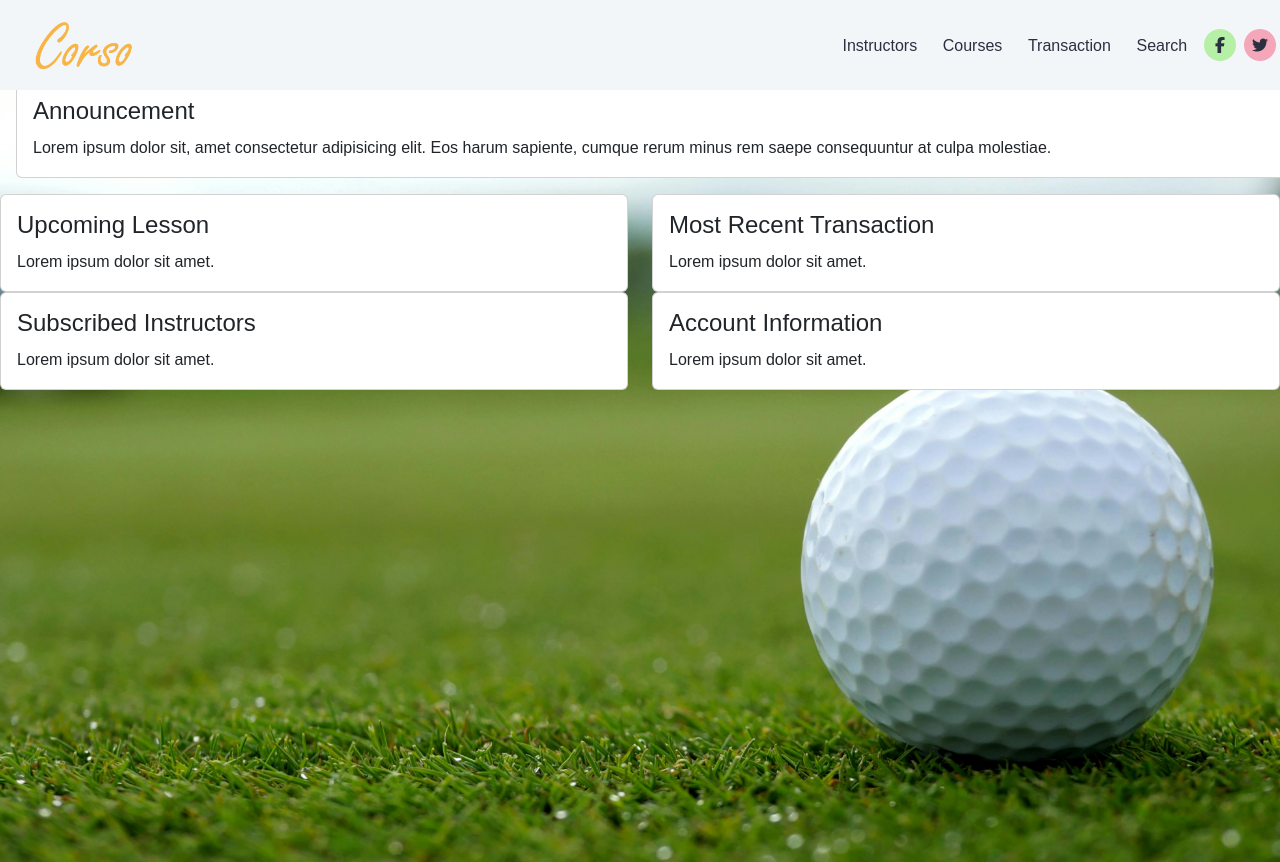
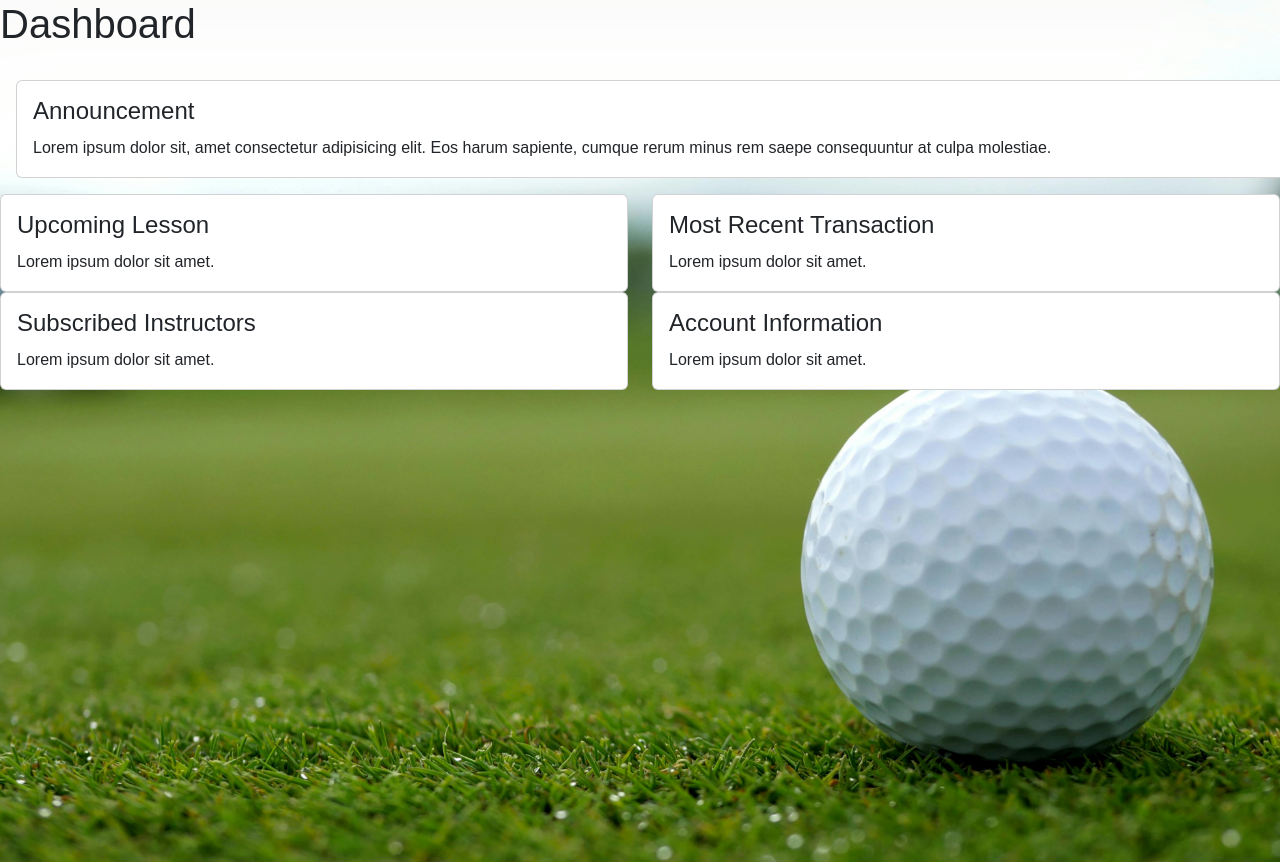
Before and after one commit to kuanhc96/freelance-login-frontend, a Vue app: page /dashboard in a window 1280 px wide. Shown: the top 862 px of the page. Built offline with nearby package versions, Linux system fonts and the light colour scheme.

Commit message:
hide header when not logged in

```diff
--- a/src/components/layout/TheHeader.vue
+++ b/src/components/layout/TheHeader.vue
@@ -1,6 +1,8 @@
 <template>
 <header>
-    <div class="navbar navbar-expand-lg navbar-dark bg-light fixed-top">
+    <div class="navbar navbar-expand-lg navbar-dark bg-light fixed-top"
+         v-if="isLoggedIn"
+    >
       <div class="container">
         <router-link to="/" class="navbar-brand">
           <img src="@/assets/images/logo.png" alt="Logo" id="logo-img" width="150"/>
@@ -46,5 +48,15 @@
 </header>
 </template>
 
+<script>
+export default {
+  computed: {
+    isLoggedIn() {
+      return this.$store.getters['login/isLoggedIn'];
+    }
+  }
+}
+</script>
+
 <style scoped>
 </style>
--- a/src/components/login/LoginForm.vue
+++ b/src/components/login/LoginForm.vue
@@ -45,7 +45,7 @@ export default {
       })
       .then(response => {
         if (response.ok) {
-          this.$store.dispatch('login') // TODO: call dispatch to save login info in store
+          this.$store.dispatch('login', response.success, response.userId, response.subscribedIds, response.role) // TODO: call dispatch to save login info in store
           this.$router.push('/')
         } else {
           console.log(response);
```
